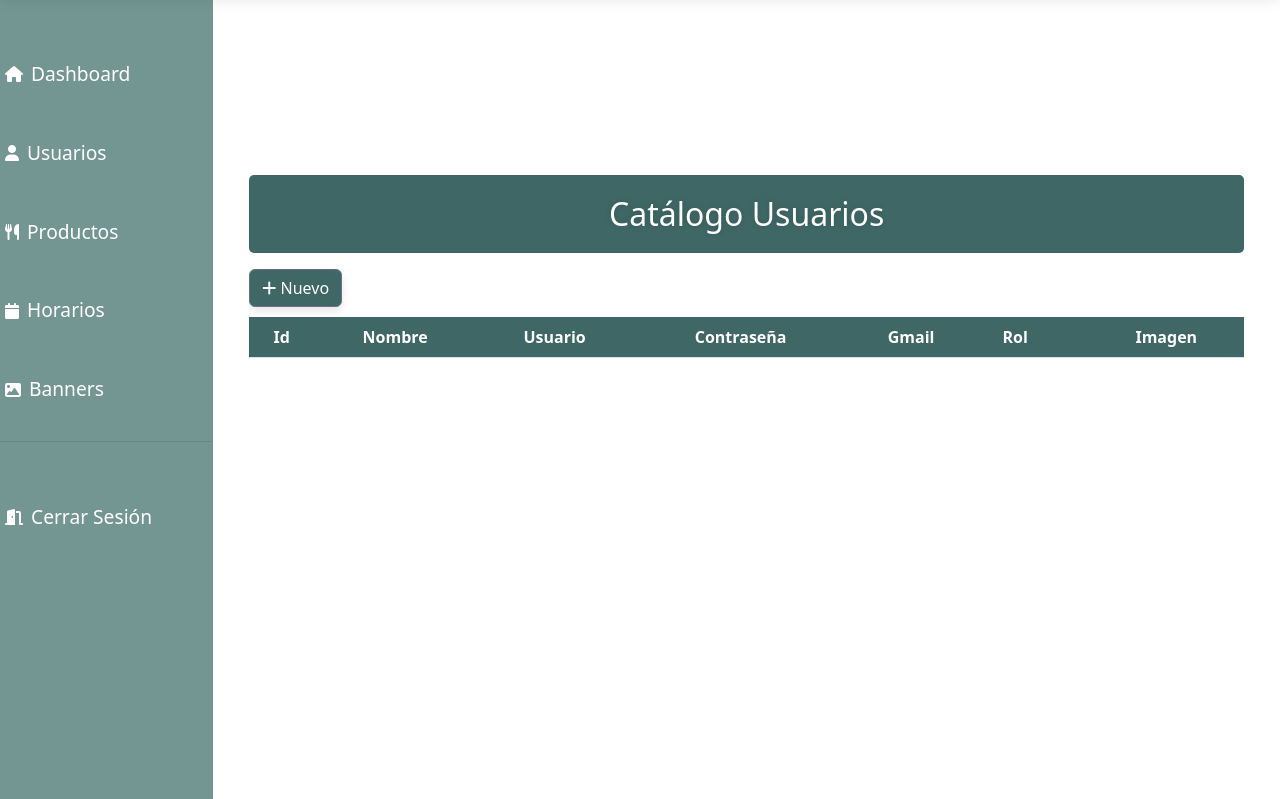
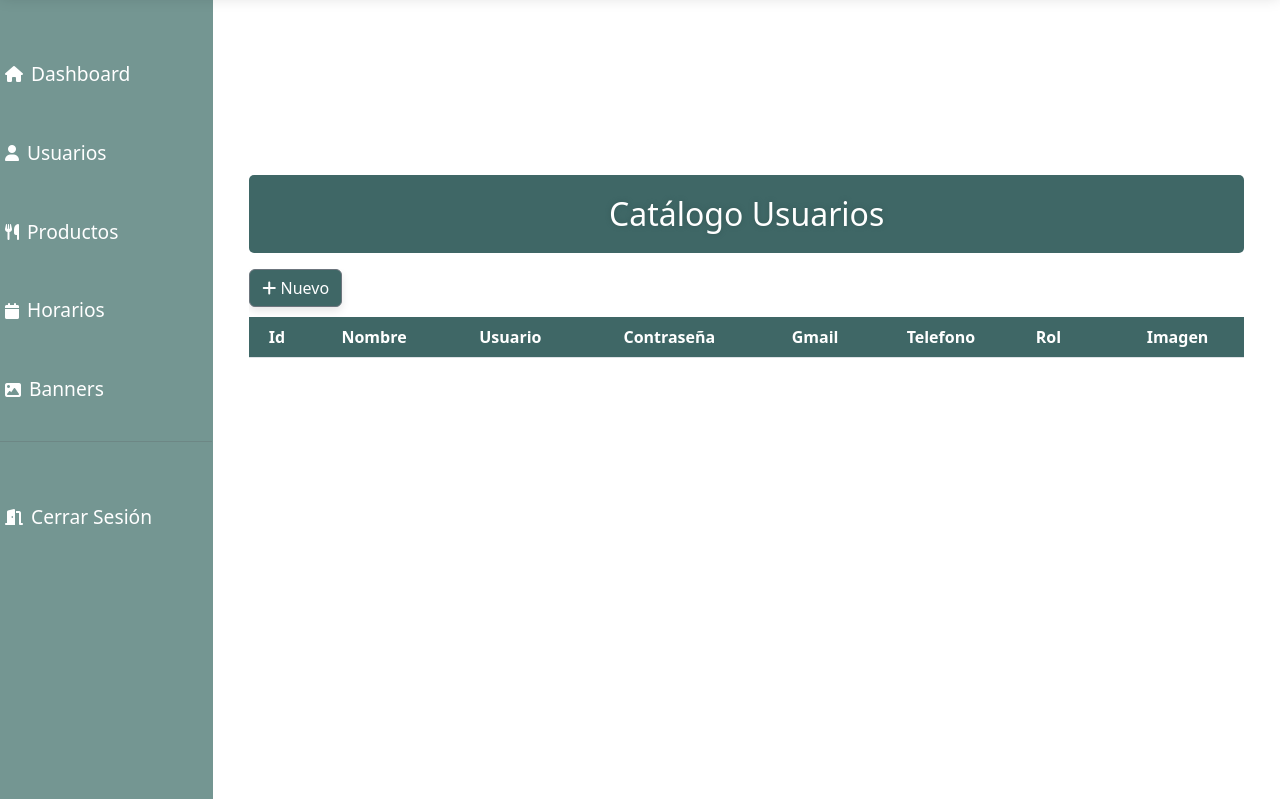
Before and after one commit to heraldo4/mirestaurante, a PHP site: page /admin/index.php?page=usuario in a window 1280 px wide. Shown: the part 59-858 px from the top of the page. Run offline with PHP 8.4, Linux system fonts and the light colour scheme; data that the repository does not hold is empty; a stand-in replaces the project's code that opens the database connection; some libraries are stand-ins or nearby versions.

Commit message:
Telefono

```diff
--- a/admin/catalogos/Usuarios/listUsuarios.php
+++ b/admin/catalogos/Usuarios/listUsuarios.php
@@ -10,6 +10,7 @@
                     <th scope="col">Usuario</th>
                     <th scope="col">Contraseña</th>
                     <th scope="col">Gmail</th>
+                    <th scope="col">Telefono</th>
                     <th scope="col">Rol</th>
                     <th scope="col"></th>
                     <th scope="col">Imagen</th>
--- a/admin/catalogos/Usuarios/nuevoUsuario.php
+++ b/admin/catalogos/Usuarios/nuevoUsuario.php
@@ -32,6 +32,11 @@
             </div>
 
             <div class="form-floating mb-3">
+                <input type="text" class="form-control" name="gmail" id="telefono" placeholder="Telefono">
+                <label for="telefono">Telefono</label>
+            </div>
+
+            <div class="form-floating mb-3">
                 <input type="text" class="form-control" name="rol" id="rol" placeholder="Rol">
                 <label for="rol">Rol</label>
             </div>
--- a/admin/js/nuevoUsuario.js
+++ b/admin/js/nuevoUsuario.js
@@ -5,6 +5,7 @@ if(sessionStorage.getItem("id")!=null){
     document.querySelector("#usuario").value=sessionStorage.getItem("usuario");
     document.querySelector("#contrasena").value=sessionStorage.getItem("contrasena");
     document.querySelector("#gmail").value=sessionStorage.getItem("gmail");
+    document.querySelector("#telefono").value=sessionStorage.getItem("telefono");
     document.querySelector("#rol").value=sessionStorage.getItem("rol");
     sessionStorage.clear()
   }else{
--- a/admin/js/usuario.js
+++ b/admin/js/usuario.js
@@ -17,6 +17,7 @@ function cargarTablaUsers() {
                     <td scope="col">${p.usuario}</td>
                     <td scope="col">${p.contrasena}</td>
                     <td scope="col">${p.gmail}</td>
+                    <td scope="col">${p.telefono}</td>
                     <td scope="col">${p.rol}</td>
                     <td scope="col" class="btn-users d-flex align-items-center">
                       <button class="me-3 btn btn-outline-secondary"><i class="fa-regular fa-pen-to-square"></i></button>
@@ -50,7 +51,8 @@ document.querySelector("#datosTablaUsuarios").addEventListener("click", (e) => {
       sessionStorage.setItem("usuario", e.target.closest("tr").childNodes[5].innerHTML)
       sessionStorage.setItem("contresena", e.target.closest("tr").childNodes[7].innerHTML)
       sessionStorage.setItem("gmail", e.target.closest("tr").childNodes[9].innerHTML)
-      sessionStorage.setItem("rol", e.target.closest("tr").childNodes[11].innerHTML)
+      sessionStorage.setItem("telefono", e.target.closest("tr").childNodes[11].innerHTML)
+      sessionStorage.setItem("rol", e.target.closest("tr").childNodes[13].innerHTML)
 
       location.href = "index.php?page=nuevoUsuario";
     }
--- a/apiRestaurante/src/public/procesar_registro.php
+++ b/apiRestaurante/src/public/procesar_registro.php
@@ -7,6 +7,7 @@ $usuario = $_POST['usuario'];
 $contrasena = $_POST['contrasena'];
 $nombre_apellidos = $_POST['nombre_apellidos'];
 $correo_electronico = $_POST['correo_electronico'];
+$telefono = $_POST['telefono'];
 $contrasena = hash('sha512', $contrasena);
 
 // Verificación de que el usuario no se repita
@@ -34,7 +35,7 @@ if ($verificar_correo && $verificar_correo->RecordCount() > 0) {
 }
 
 // Inserción de datos
-$query = "INSERT INTO tusuarios(nombre, usuario, contrasena, gmail) VALUES('$nombre_apellidos', '$usuario', '$contrasena', '$correo_electronico')";
+$query = "INSERT INTO tusuarios(nombre, usuario, contrasena, gmail) VALUES('$nombre_apellidos', '$usuario', '$contrasena', '$correo_electronico', '$telefono')";
 $ejecutar = $db->Execute($query);
 
 if ($ejecutar) {
```
Also changed, not shown: Registro.php (+19 -4 lines).
